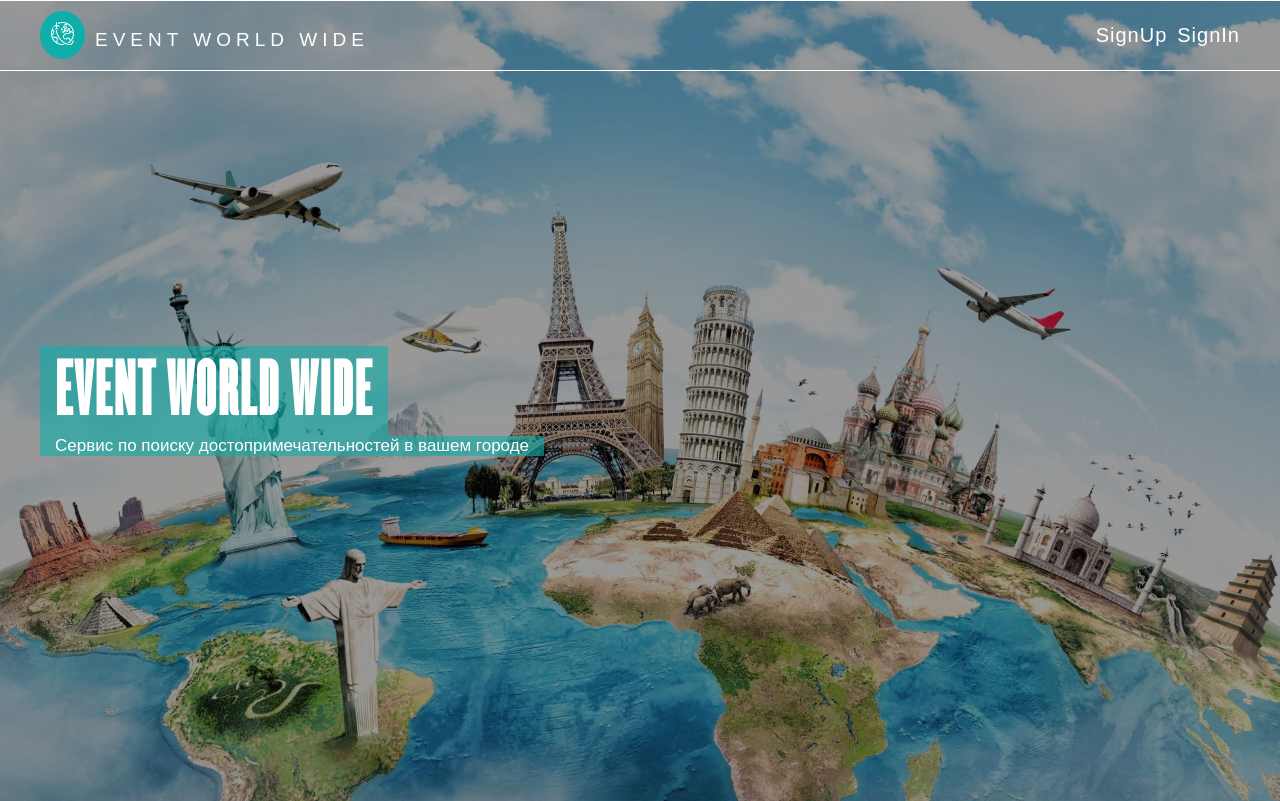
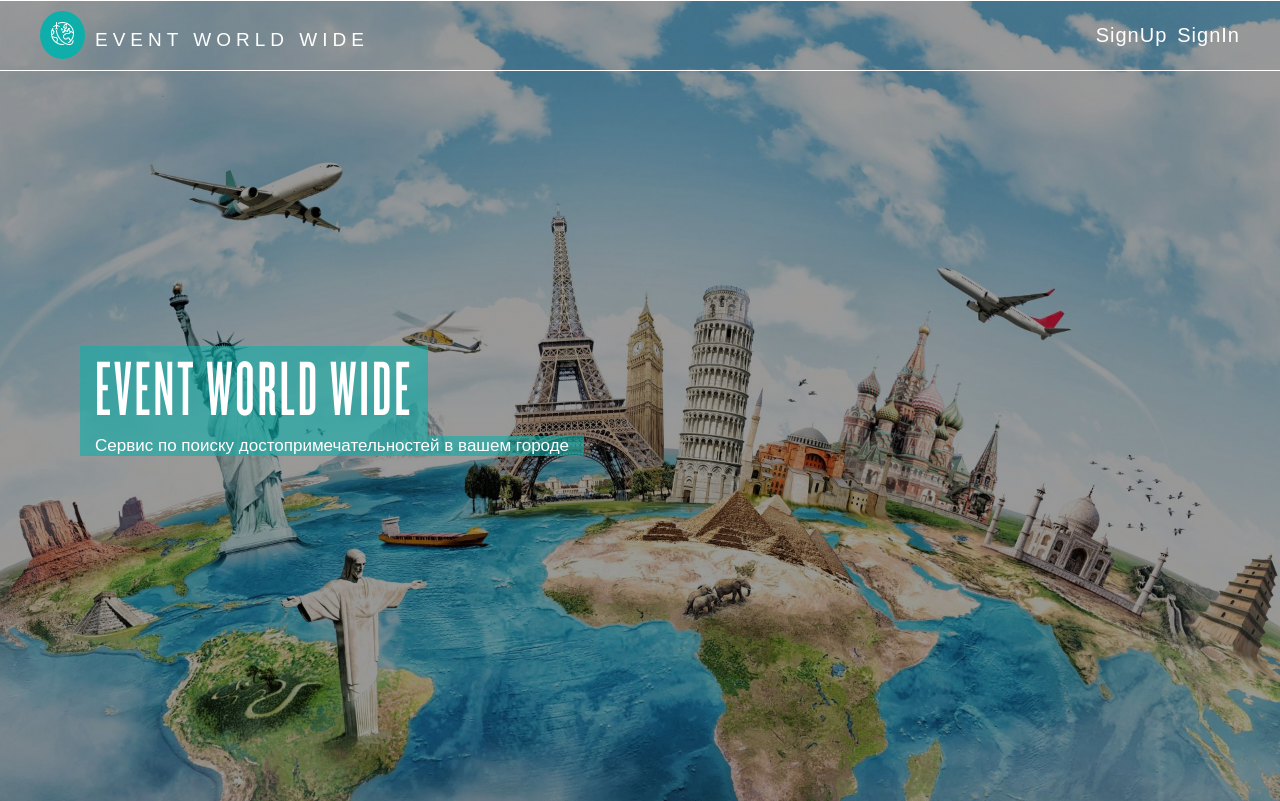
Before and after one commit to IvanTyler/Event-worldwide, a React (Create React App) app in the folder frontend/: page / in a window 1280 px wide. Built offline with nearby package versions, Linux system fonts and the light colour scheme; no server answers.

Commit message:
layout, design, signUp, signIn

```diff
--- a/frontend/src/App.css
+++ b/frontend/src/App.css
@@ -3,7 +3,8 @@
   list-style: none;
   font-family: Arial, Helvetica, sans-serif;
   padding: 0;
-  margin: 0
+  margin: 0;
+  box-sizing: border-box;
 }
 
 .main {
--- a/frontend/src/App.js
+++ b/frontend/src/App.js
@@ -12,27 +12,19 @@ import {
   BrowserRouter as Router,
   Switch,
   Route,
+  useLocation
 } from "react-router-dom";
 import axios from 'axios';
 import { useEffect } from 'react';
 
 function App() {
-  useEffect(()=> {
-    axios.get('https://ikiro.ru/api/')
-    .then(res => console.log(res.data, 'DEFENDER'))
-    .catch(err => console.log('========>>>', err))
-  })
-  // useEffect(()=> {
-  //   axios.get('https://ikiro.ru/XYU/')
-  //   .then(res => console.log(res.data))
-  //   .catch(err => console.log('========>>>', err))
-  // })
+
 
   return (
     <div className="App">
       <Router>
         <Header />
-        <main className={window.location.href === 'http://localhost:3000/signUp' ? 'mainSignUp' : 'main'}>
+        <main className='main'>
           <Switch>
 
             <Route exact path="/">
--- a/frontend/src/Components/DescriptionProject/Description.module.css
+++ b/frontend/src/Components/DescriptionProject/Description.module.css
@@ -34,6 +34,7 @@
     font-family: 'Knockout-46';
     text-transform: uppercase;
     letter-spacing: 3px;
+    font-weight: 400;
 }
 
 .sectionDescriptionText {
--- a/frontend/src/Components/FontsStyle/FontsStyle.module.css
+++ /dev/null
@@ -1,9 +0,0 @@
-@font-face {
-	font-family: 'Knockout-46';
-	src: url('../Fonts/Knockout-46FlyWeight.otf') format('otf'),
-		url('../Fonts/Knockout-46FlyWeight.woff') format('woff'),
-        url('../Fonts/Knockout-46FlyWeight.woff2') format('woff2');
-	font-display: swap;
-	font-weight: 500;
-	font-style: normal;
-}
--- a/frontend/src/Components/Header/Header.jsx
+++ b/frontend/src/Components/Header/Header.jsx
@@ -2,9 +2,11 @@ import style from './Header.module.css';
 import styleContainer from '../Container/container.module.css';
 import logo from './img/eww.png'
 
+import { useLocation } from 'react-router-dom';
 import { Link } from 'react-router-dom';
 import { useSelector, useDispatch } from 'react-redux';
 import { logout } from '../../redux/actions/userAC';
+import { useEffect, useState } from 'react';
 
 
 function Header() {
@@ -16,9 +18,14 @@ function Header() {
         dispatch(logout(''))
     }
 
+    const location = useLocation();
+    useEffect(() => {
+
+    }, [location]);
+
     return (
         <>
-            <header className={window.location.href === 'http://localhost:3000/signUp' ? style.headerSignUp : style.header}>
+            <header className={window.location.href === 'http://localhost:3000/signUp' || window.location.href === 'http://localhost:3000/signIn' ? style.headerSignUp : style.header}>
                 <div className={`${styleContainer.container} ${style.containerHeader}`}>
                     <nav className={style.navHeader}>
                         <ul className={style.headerMenu}>
--- a/frontend/src/Components/Header/Header.module.css
+++ b/frontend/src/Components/Header/Header.module.css
@@ -3,6 +3,10 @@
     position: relative;
     width: 100%;
     padding: 10px 0;
+}
+
+.header {
+    margin-bottom: -70px;
 }
 
 .headerSignUp {
```
Lines whose indentation alone changed are shown as unchanged.
